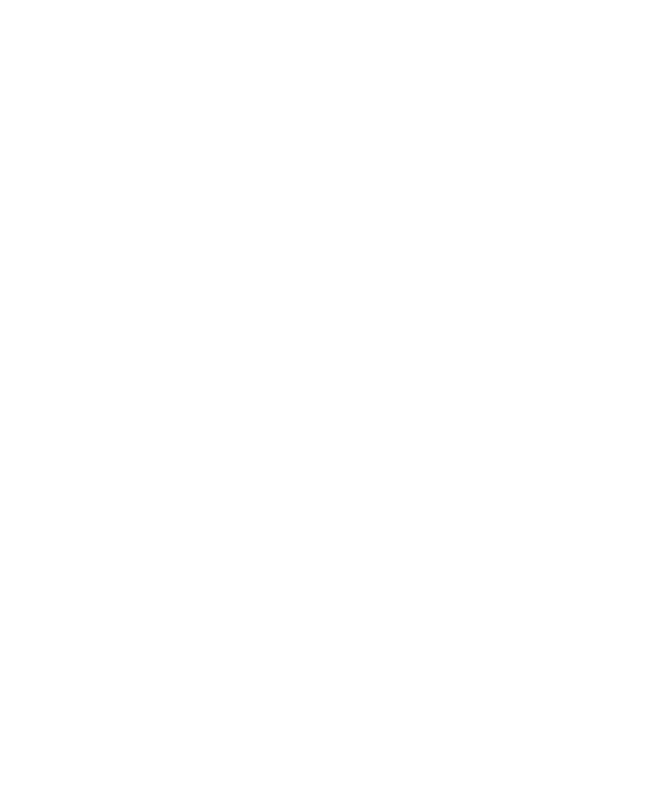
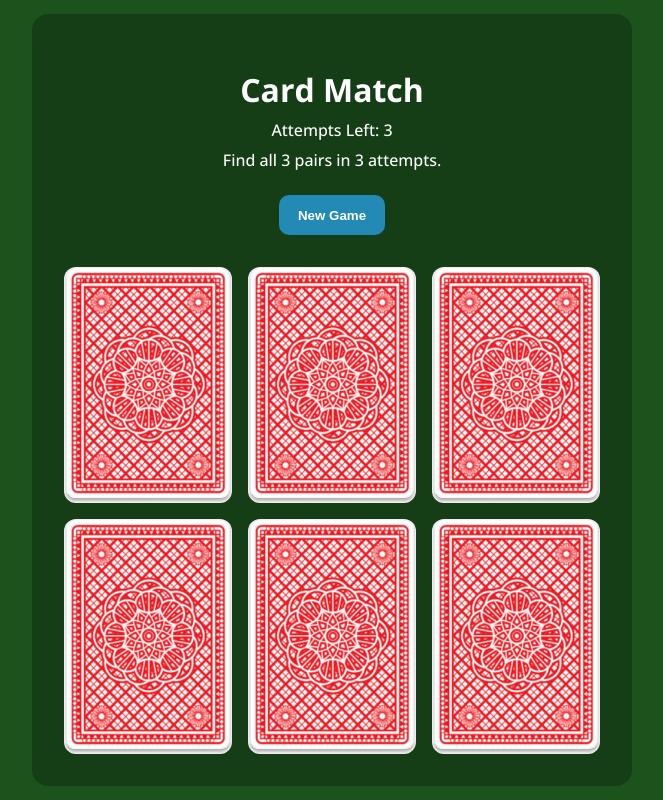
Before and after one commit to luisvegatorres/card-match, a website: page index.html in a window 1280 px wide. Shown: the whole page, without its empty margins (308-971 px from the left). Drawn offline with nearby package versions, Linux system fonts and the light colour scheme.

```diff
--- a/index.html
+++ b/index.html
@@ -4,10 +4,21 @@
   <meta charset="UTF-8" />
   <meta name="viewport" content="width=device-width, initial-scale=1.0" />
   <title>Card Match</title>
+  <link rel="stylesheet" href="./dist/styles.css" />
+  <script type="module" src="./dist/main.js" defer></script>
 </head>
 <body>
   <main class="game">
+    <header class="game__header">
+      <h1>Card Match</h1>
+      <p class="game__status">
+        Attempts Left: <span id="attempts">3</span>
+      </p>
+      <p class="game__message" id="message">Find all 3 pairs in 3 attempts.</p>
+      <button id="restartBtn" class="game__button">New Game</button>
+    </header>
 
+    <section class="board" id="board"></section>
   </main>
 </body>
 </html>
--- a/src/main.ts
+++ b/src/main.ts
@@ -1,5 +1,9 @@
 // Union type for valid card values (the three matching pairs)
-type CardValue = "A" | "B" | "C";
+enum CardValue {
+  A = "A",
+  B = "B",
+  C = "C"
+}
 
 // Data structure representing a single card on the game board
 interface CardData {
@@ -10,10 +14,10 @@ interface CardData {
 }
 
 // DOM element references
-const board = document.querySelector<HTMLDivElement>("#board");
-const attemptsEl = document.querySelector<HTMLSpanElement>("#attempts");
-const messageEl = document.querySelector<HTMLParagraphElement>("#message");
-const restartBtn = document.querySelector<HTMLButtonElement>("#restartBtn");
+const board = document.querySelector<HTMLDivElement>("#board")!;
+const attemptsEl = document.querySelector<HTMLSpanElement>("#attempts")!;
+const messageEl = document.querySelector<HTMLParagraphElement>("#message")!;
+const restartBtn = document.querySelector<HTMLButtonElement>("#restartBtn")!;
 
 if (!board || !attemptsEl || !messageEl || !restartBtn) {
   throw new Error("Missing required DOM elements.");
@@ -24,10 +28,10 @@ let cards: CardData[] = [];
 let selectedCards: CardData[] = [];
 let attemptsLeft = 3;
 let matchedPairs = 0;
-let isChecking = false; // Prevents card interactions while checking for a match
+let isChecking = false;
 
 // Array of card values - pairs of A, B, and C that will be shuffled
-const cardValues: CardValue[] = ["A", "A", "B", "B", "C", "C"];
+const cardValues: CardValue[] = [CardValue.A, CardValue.A, CardValue.B, CardValue.B, CardValue.C, CardValue.C];
 
 // Fisher-Yates shuffle algorithm - randomizes array order
 function shuffle<T>(array: T[]): T[] {
@@ -40,3 +44,130 @@ function shuffle<T>(array: T[]): T[] {
 
   return copied;
 }
+
+// Initialize a new game with reset state and shuffled cards
+function createGame(): void {
+  attemptsLeft = 3;
+  matchedPairs = 0;
+  selectedCards = [];
+  isChecking = false;
+
+  const shuffled = shuffle(cardValues);
+
+  cards = shuffled.map((value, index) => ({
+    id: index,
+    value,
+    isFlipped: false,
+    isMatched: false,
+  }));
+
+  updateStatus("Find all 3 pairs in 3 attempts.");
+  renderBoard();
+}
+
+// Update the game status display with current attempts and message
+function updateStatus(message: string): void {
+  attemptsEl.textContent = String(attemptsLeft);
+  messageEl.textContent = message;
+}
+
+// Render all cards on the board, displaying values if flipped/matched or "?" if hidden
+function renderBoard(): void {
+  board.innerHTML = "";
+
+  cards.forEach((card) => {
+    const button = document.createElement("button");
+    button.className = "card";
+    button.dataset.id = String(card.id);
+    button.disabled = card.isMatched || isChecking;
+
+    if (card.isFlipped || card.isMatched) {
+      button.classList.add("card--flipped");
+      button.textContent = card.value;
+    } else {
+      button.textContent = "?";
+    }
+
+    if (card.isMatched) {
+      button.classList.add("card--matched");
+    }
+
+    button.addEventListener("click", () => handleCardClick(card.id));
+    board.appendChild(button);
+  });
+}
+
+// Handle card click - flip the card and check for matches when 2 cards are selected
+function handleCardClick(cardId: number): void {
+  if (isChecking) return;
+
+  const card = cards.find((item) => item.id === cardId);
+  if (!card) return;
+
+  if (card.isFlipped || card.isMatched) return;
+  if (selectedCards.length === 2) return;
+
+  card.isFlipped = true;
+  selectedCards.push(card);
+  renderBoard();
+
+  if (selectedCards.length === 2) {
+    checkMatch();
+  }
+}
+
+// Compare the two selected cards and handle match/mismatch logic
+function checkMatch(): void {
+  isChecking = true;
+
+  const [firstCard, secondCard] = selectedCards;
+
+  if (firstCard.value === secondCard.value) {
+    firstCard.isMatched = true;
+    secondCard.isMatched = true;
+    matchedPairs++;
+    selectedCards = [];
+    isChecking = false;
+
+    if (matchedPairs === 3) {
+      updateStatus("You won! All pairs matched.");
+    } else {
+      updateStatus("Match found!");
+    }
+
+    renderBoard();
+    return;
+  }
+
+  attemptsLeft--;
+  updateStatus("No match. Try again.");
+
+  setTimeout(() => {
+    firstCard.isFlipped = false;
+    secondCard.isFlipped = false;
+    selectedCards = [];
+    isChecking = false;
+
+    if (attemptsLeft <= 0) {
+      revealAllCards();
+      updateStatus("Game over. You ran out of attempts.");
+    }
+
+    renderBoard();
+  }, 900);
+}
+
+// Reveal all remaining cards when the game ends
+function revealAllCards(): void {
+  cards.forEach((card) => {
+    card.isFlipped = true;
+  });
+}
+
+// Event listener for restart button to reset the game
+restartBtn.addEventListener("click", () => {
+  createGame();
+});
+
+// Initialize the game on page load
+createGame();
--- a/src/styles.scss
+++ b/src/styles.scss
@@ -0,0 +1,90 @@
+@import url('https://fonts.googleapis.com/css2?family=Open+Sans:wght@500;700&display=swap');
+
+* {
+  box-sizing: border-box;
+}
+
+body {
+  margin: 0;
+  min-height: 100vh;
+  font-family: 'Open Sans', sans-serif;
+  background: #1C531D;
+  display: grid;
+  place-items: center;
+  color: white;
+}
+
+.game {
+  width: min(90%, 600px);
+  padding: 2rem;
+  border-radius: 16px;
+  background: rgba(0, 0, 0, 0.25);
+  text-align: center;
+}
+
+h1 {
+  font-weight: 700;
+  margin-bottom: 0.5rem;
+}
+
+.game__status,
+.game__message {
+  font-weight: 500;
+  margin: 0.5rem 0;
+}
+
+.game__button {
+  margin-top: 1rem;
+  padding: 0.8rem 1.2rem;
+  border: none;
+  border-radius: 10px;
+  background: #238AB6;
+  color: white;
+  font-weight: 700;
+  cursor: pointer;
+  transition: 0.2s;
+}
+
+.game__button:hover {
+  opacity: 0.85;
+}
+
+.board {
+  margin-top: 2rem;
+  display: grid;
+  grid-template-columns: repeat(3, 1fr);
+  gap: 1rem;
+}
+
+.card {
+  aspect-ratio: 2.5 / 3.5;
+  height: auto;
+  border-radius: 12px;
+  border: none;
+  cursor: pointer;
+  background-image: url('../src/assets/card-back.png');
+  background-size: 100% 100%;
+  background-position: center;
+  color: transparent;
+  transition: transform 0.2s ease;
+}
+
+/* FLIPPED */
+.card--flipped {
+  background-image: none;
+  background-color: white;
+  color: #1C531D;
+  font-size: 2rem;
+  font-weight: 700;
+}
+
+/* MATCHED */
+.card--matched {
+  background-color: #238AB6;
+  color: white;
+}
+
+/* HOVER EFFECT */
+.card:hover:not(:disabled) {
+  transform: scale(1.05);
+}
```
Also changed, not shown: package.json (added, +15 -0 lines), tsconfig.json (added, +10 -0 lines), dist/main.js (added), dist/styles.css (added), src/assets/card-back.png (added), 2 other files.
